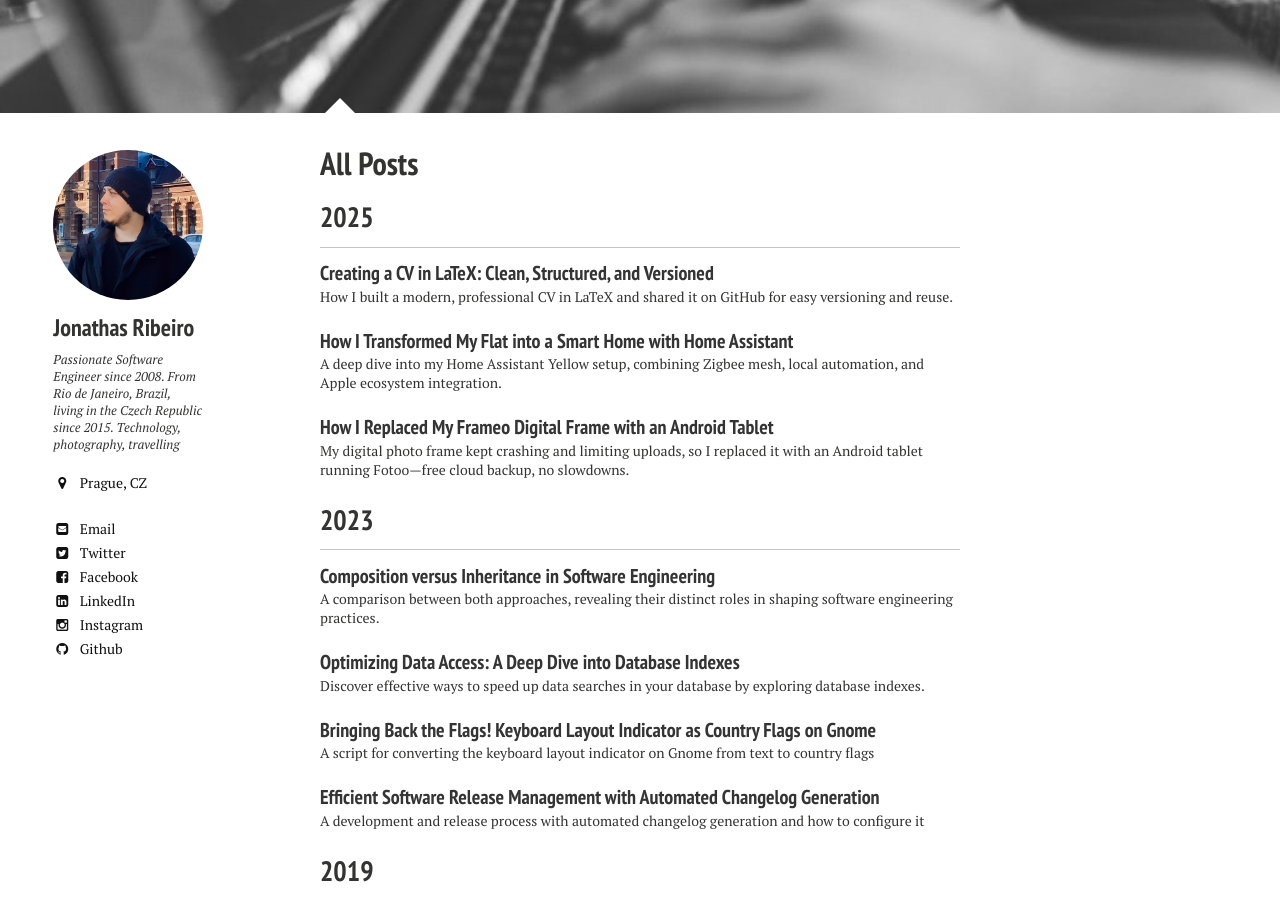
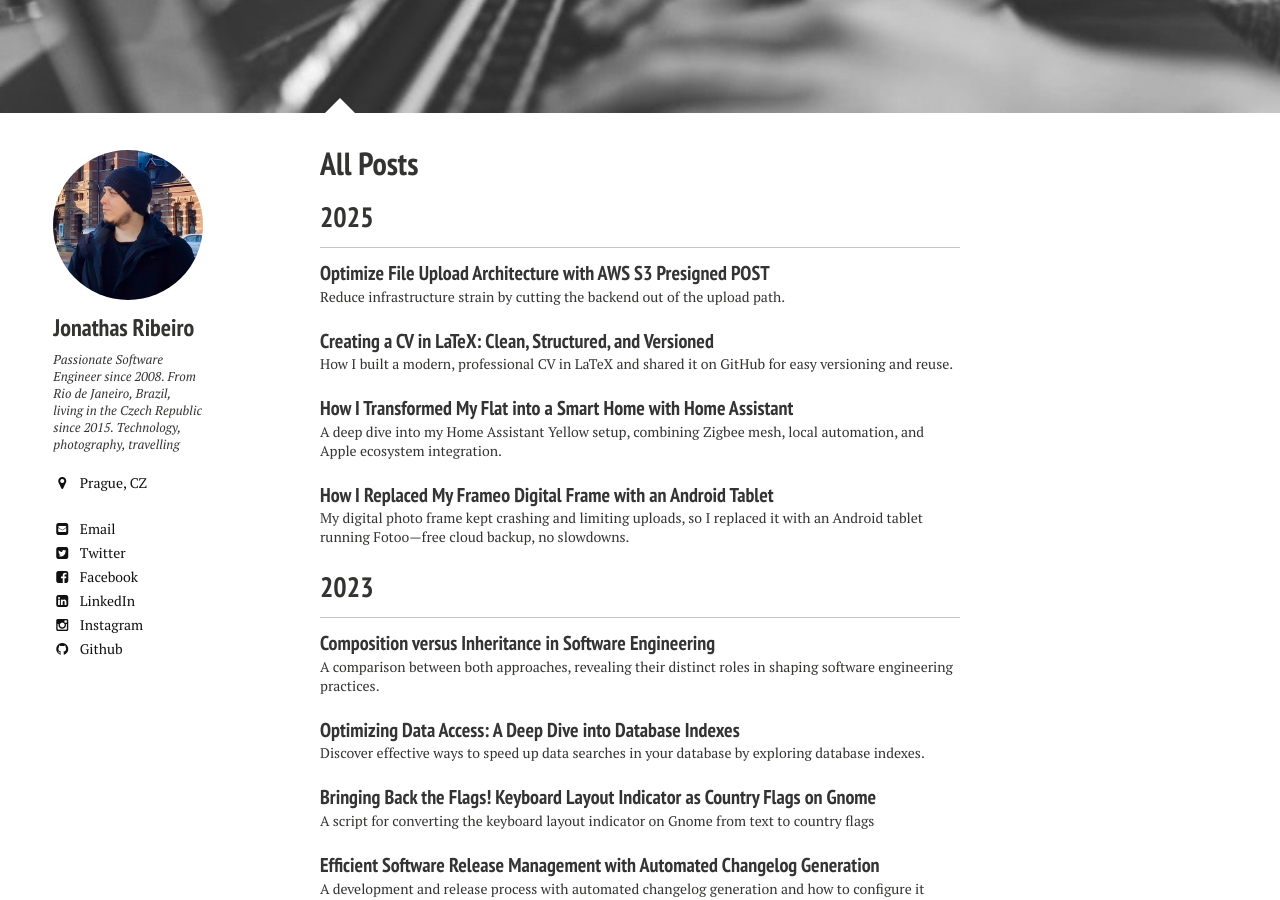
Before and after one commit to jonathas/jonathas.github.io, a Jekyll site: the page built from posts/index.md, in a window 1280 px wide and 900 px high, scrolled down 397 px. Built offline with Jekyll 4.4.1, drawn with Linux system fonts in a browser that asks for light colours; nearby versions of some CDN libraries; some of the changed lines change nothing that is shown.

Commit message:
feat: article about presigned post policy

````diff
--- a/_includes/_footer.html
+++ b/_includes/_footer.html
@@ -12,4 +12,9 @@
 </div><!-- /.google-ads -->
 {% endif %}
 
+<script src="https://cdn.jsdelivr.net/npm/mermaid@10/dist/mermaid.min.js"></script>
+<script>
+  mermaid.initialize({ startOnLoad: true });
+</script>
+
 <span>&copy; {{ site.time | date: '%Y' }} {{ site.owner.name }}. Powered by <a href="http://jekyllrb.com" rel="nofollow">Jekyll</a> using the <a href="http://mademistakes.com/minimal-mistakes/" rel="nofollow">Minimal Mistakes</a> theme.</span>
--- /dev/null
+++ b/_posts/2025-07-12-optimize-file-upload-with-aws-s3-presigned-post.md
@@ -0,0 +1,156 @@
+---
+layout: post
+title: "Optimize File Upload Architecture with AWS S3 Presigned POST"
+excerpt: Reduce infrastructure strain by cutting the backend out of the upload path.
+date: 2025-07-12T16:00:10+02:00
+comments: true
+tags: [aws, s3, performance, architecture, presigned-url, optimization]
+image:
+  feature: posts/presigned-post/cover-upload.jpg
+  credit: PngTree
+  creditlink: https://pngtree.com/free-backgrounds
+---
+
+In many systems, file uploads follow a familiar pattern:
+
+1. A client sends the file to your application server.
+2. The backend processes it (e.g., for validation or virus scanning).
+3. Then it forwards the file to a cloud storage service like Amazon S3.
+
+While this works, it’s highly inefficient. Your app becomes a middleman consuming bandwidth, CPU, and memory, just to pass files along.
+
+## Why This Is a Problem
+
+This upload pattern:
+
+- **Consumes resources** on your app server.
+- **Increases latency** for users.
+- **Stresses your infrastructure** (especially under load).
+- **Breaks down for large files**, especially when you hit limits in intermediaries like API Gateway.
+
+Let’s look at two common architectures where these problems show up.
+
+## Two Upload Architectures Compared
+
+### 🔸 Architecture 1: Upload with Nginx
+
+This is typical in smaller-scale deployments with a single server behind a reverse proxy.
+
+```mermaid
+flowchart LR
+  Client["Client (Browser/App)"]
+  NGINX["NGINX (Reverse Proxy)"]
+  App["App Server"]
+  S3["S3 Bucket"]
+
+  Client --> NGINX
+  NGINX --> App
+  App --> S3
+```
+
+**Problems:**
+
+- NGINX must **buffer** the file in memory or disk (an exception can be thrown here).
+- App still receives and processes the full payload.
+- Memory and CPU are wasted just to forward the upload.
+
+### 🔸 Architecture 2: Upload via API Gateway + Load Balancer (No NGINX)
+
+This setup is common in cloud-native apps using AWS infrastructure.
+
+```mermaid
+flowchart LR
+  Client["Client (Browser/App)"]
+  APIGW["AWS API Gateway"]
+  ALB["Application Load Balancer"]
+  App["App Server"]
+  S3["S3 Bucket"]
+
+  Client --> APIGW
+  APIGW --> ALB
+  ALB --> App
+  App --> S3
+```
+
+**Problems:**
+
+- **API Gateway limits uploads to 10 MB** max per request.
+- Both ALB and your app must handle the file payload.
+- This creates bottlenecks and risks timeouts.
+
+## ✅ The Solution: Presigned POST to S3
+
+Instead of routing uploads through your backend, you can **let clients upload directly to S3**, securely, using a **presigned POST policy**.
+
+### How It Works
+
+1. The client asks your backend for a signed upload policy.
+2. Your backend returns a temporary URL and form fields.
+3. The client uploads the file directly to S3 using `multipart/form-data`.
+
+```mermaid
+flowchart LR
+  Client["Client (Browser/App)"]
+  App["App Server (Policy Generator)"]
+  S3["S3 Bucket"]
+
+  Client --> App
+  App --> Client
+  Client --> S3
+```
+
+## Benefits of Presigned Uploads
+
+- 🚀 **Bypass Infrastructure**: No more file handling by NGINX, ALB, or API Gateway.
+- 📉 **Reduce Server Load**: No memory or CPU usage from streaming file data.
+- ⏱️ **Improve Latency**: Fewer hops and no buffering.
+- 💡 **Avoid Limits**: Works around API Gateway’s 10MB payload cap.
+- 🔐 **Secure**: You control what, where, and for how long uploads are allowed.
+
+## Example Client Implementation (JavaScript)
+
+Here’s how a client might perform the upload:
+
+```js
+async function uploadFile(file) {
+  // Step 1: Get the presigned policy
+  const res = await fetch('/api/get-presigned-policy?filename=' + file.name);
+  const { url, fields } = await res.json();
+
+  // Step 2: Prepare the upload
+  const formData = new FormData();
+  Object.entries(fields).forEach(([key, val]) => formData.append(key, val));
+  formData.append('file', file); // must be last
+
+  // Step 3: Upload to S3
+  const uploadRes = await fetch(url, {
+    method: 'POST',
+    body: formData
+  });
+
+  if (uploadRes.status === 204) {
+    console.log('Upload successful');
+  } else {
+    console.error('Upload failed');
+  }
+}
+```
+
+## When Should You Use Presigned POST?
+
+- When handling **large file uploads**.
+- When deploying behind **API Gateway**.
+- When you want to **scale uploads** without scaling your backend.
+- When you want **better performance** and **lower infrastructure costs**.
+
+## Summary
+
+If you're still uploading files through your backend, you're likely wasting resources, risking timeouts, and introducing unnecessary complexity.
+
+Presigned POST policies in AWS S3 offer a better approach:
+
+- Simple to implement.
+- Secure and time-limited.
+- Scalable and resilient.
+
+Offload uploads to where they belong — your storage layer — and keep your app fast, lean, and maintainable.
````
Also changed, not shown: images/posts/presigned-post/cover-upload.jpg (added).
